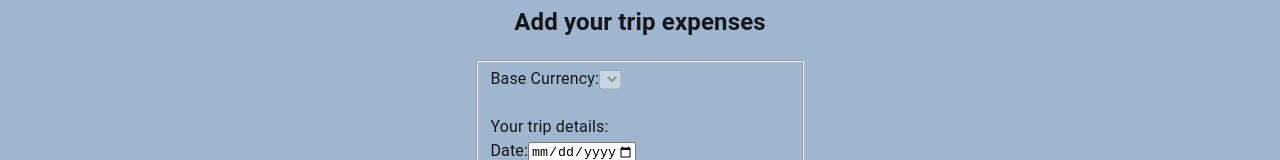
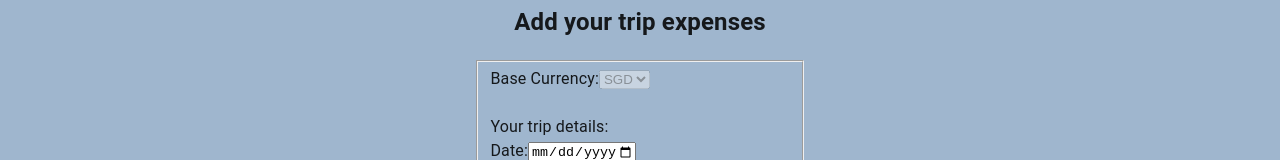
Before and after one commit to Joanne-000/TrackX, a React (Vite) app: page /TripExpensesTracker/new in a window 1280 px wide. Shown: the part 144-304 px from the top of the page. Built offline with nearby package versions, Linux system fonts and the light colour scheme; no server answers.

Commit message:
fix: base currency dropdown

```diff
--- a/src/components/TripExpenseTracker/AddTrip.jsx
+++ b/src/components/TripExpenseTracker/AddTrip.jsx
@@ -28,7 +28,7 @@ const AddTrip = ({ rateData, addSavedData }) => {
     Code: "SGD",
     Expenses: 1,
     Converted: "",
-    Base: "",
+    Base: baseRate,
     Rates: "",
   });
   const [dataHistorical, setHistorical] = useState();
@@ -77,7 +77,7 @@ const AddTrip = ({ rateData, addSavedData }) => {
       Code: "SGD",
       Expenses: "",
       Converted: "",
-      Base: "",
+      Base: baseRate,
       Rates: "",
     });
   };
@@ -97,7 +97,7 @@ const AddTrip = ({ rateData, addSavedData }) => {
           <label>
             Base Currency:
             <select name="Code" type="text" value={formData.Base} disabled>
-              <option>{formData.Base}</option>
+              <option selected>{baseRate}</option>
             </select>
           </label>
           <br />
```
